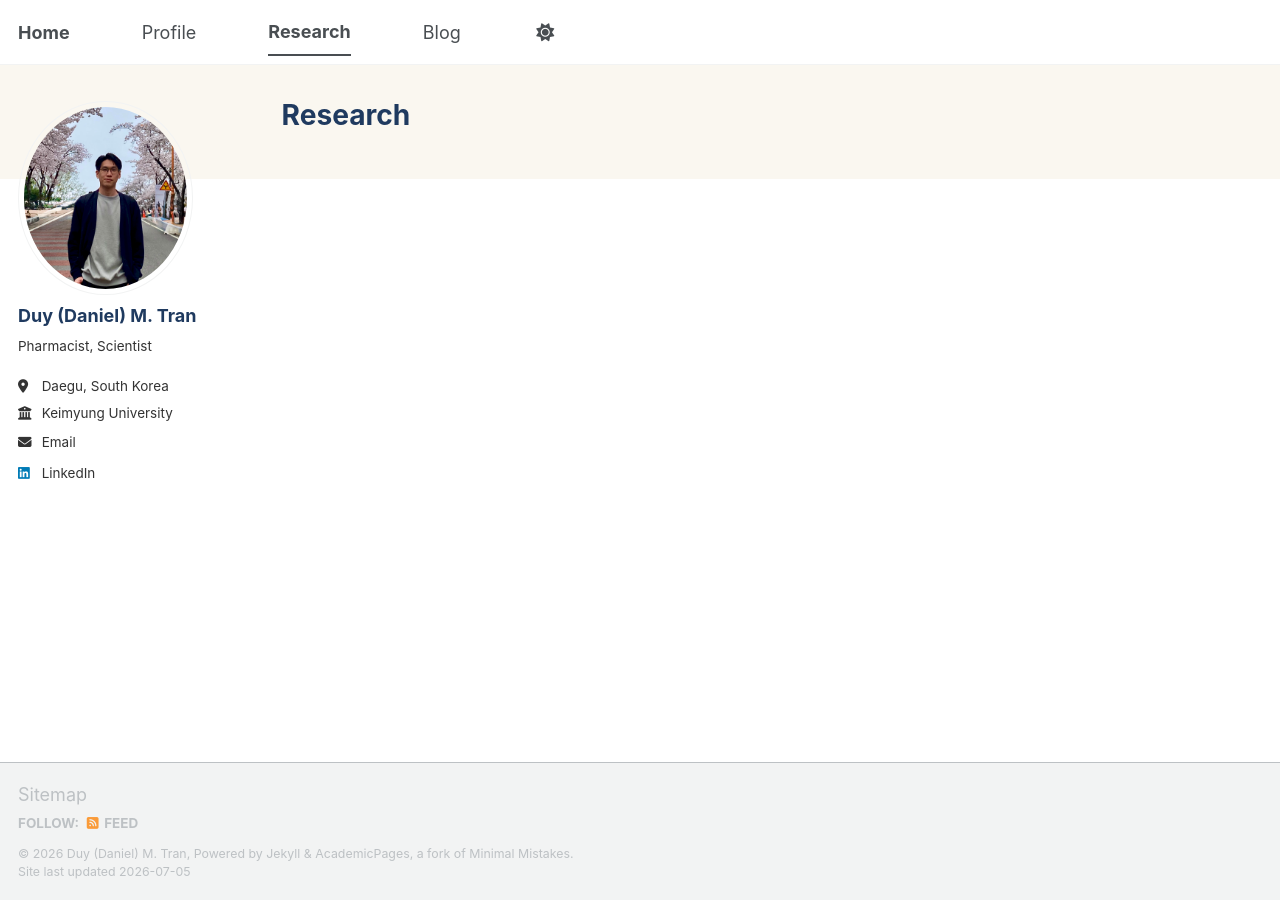
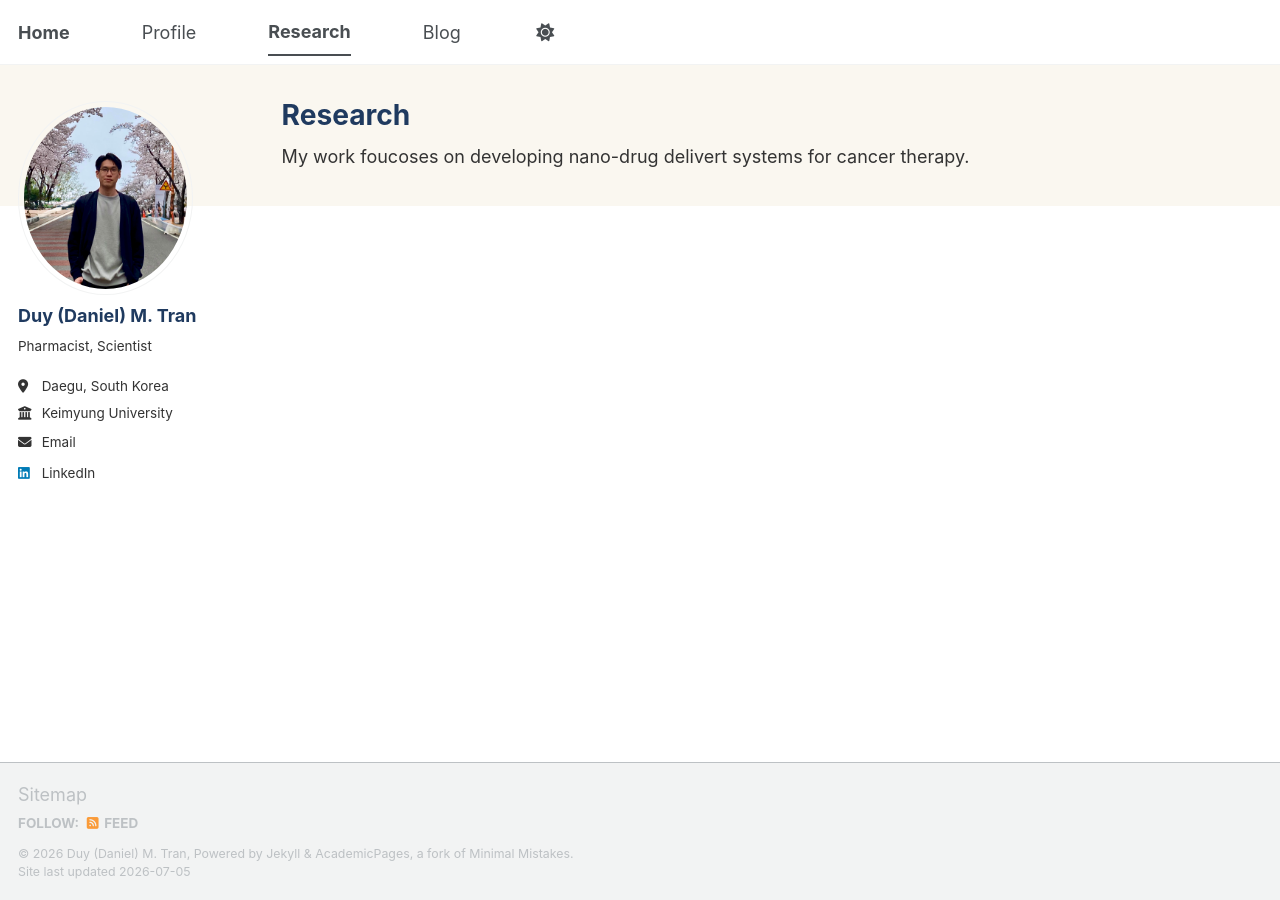
Before and after one commit to tranminhduy-git/tmduy.github.io, a Jekyll site: the page built from _pages/teaching.html, in a window 1280 px wide. Built offline with Jekyll 4.4.1, drawn with Linux system fonts in a browser that asks for light colours; a script bundle is joined from its source files by our own code; library files that are not in the unit come from our copies.

Commit message:
Update teaching.html

```diff
--- a/_pages/teaching.html
+++ b/_pages/teaching.html
@@ -10,3 +10,5 @@ author_profile: true
 {% for post in site.teaching reversed %}
   {% include archive-single.html %}
 {% endfor %}
+
+My work foucoses on developing nano-drug delivert systems for cancer therapy.
```
